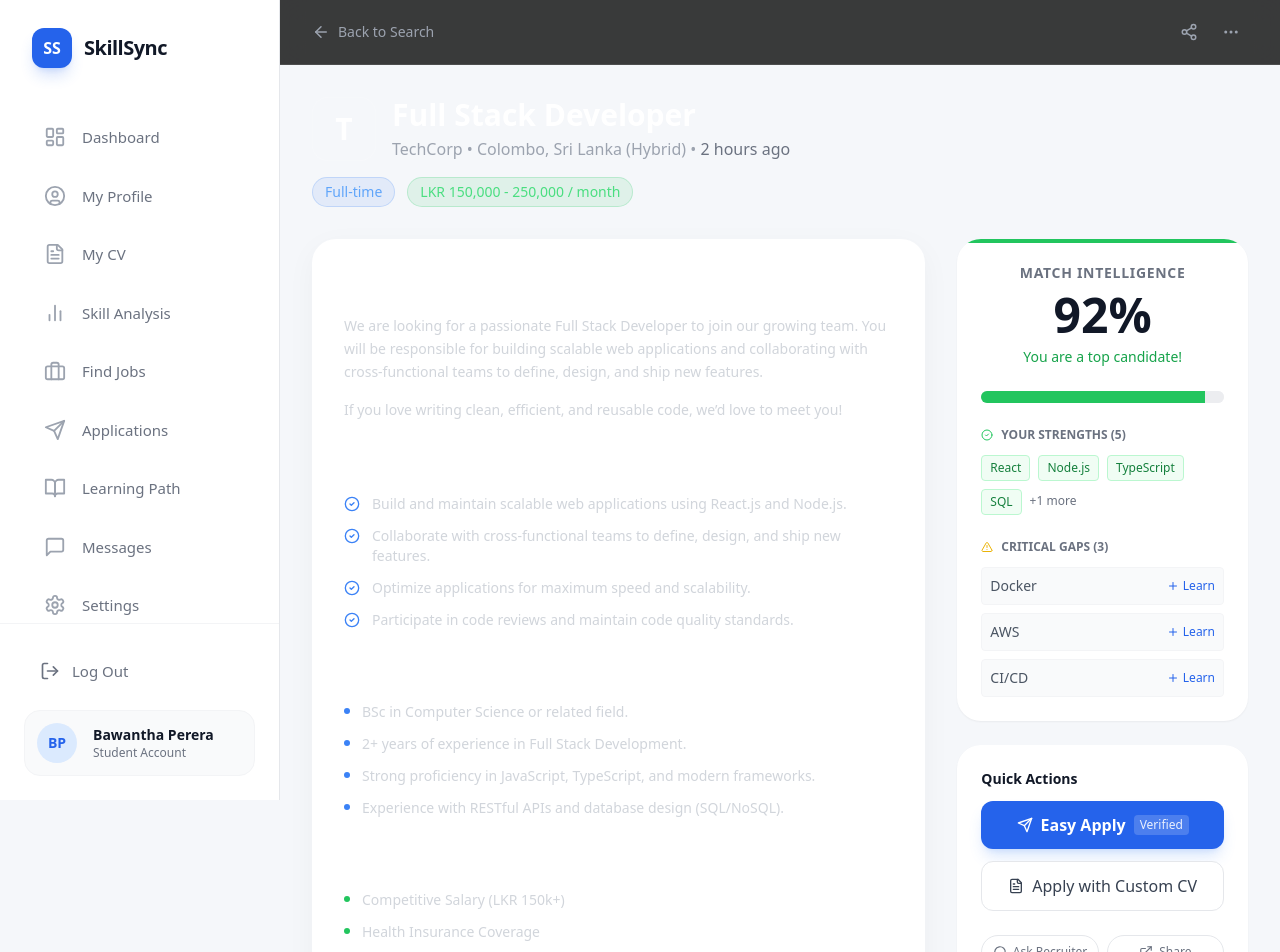
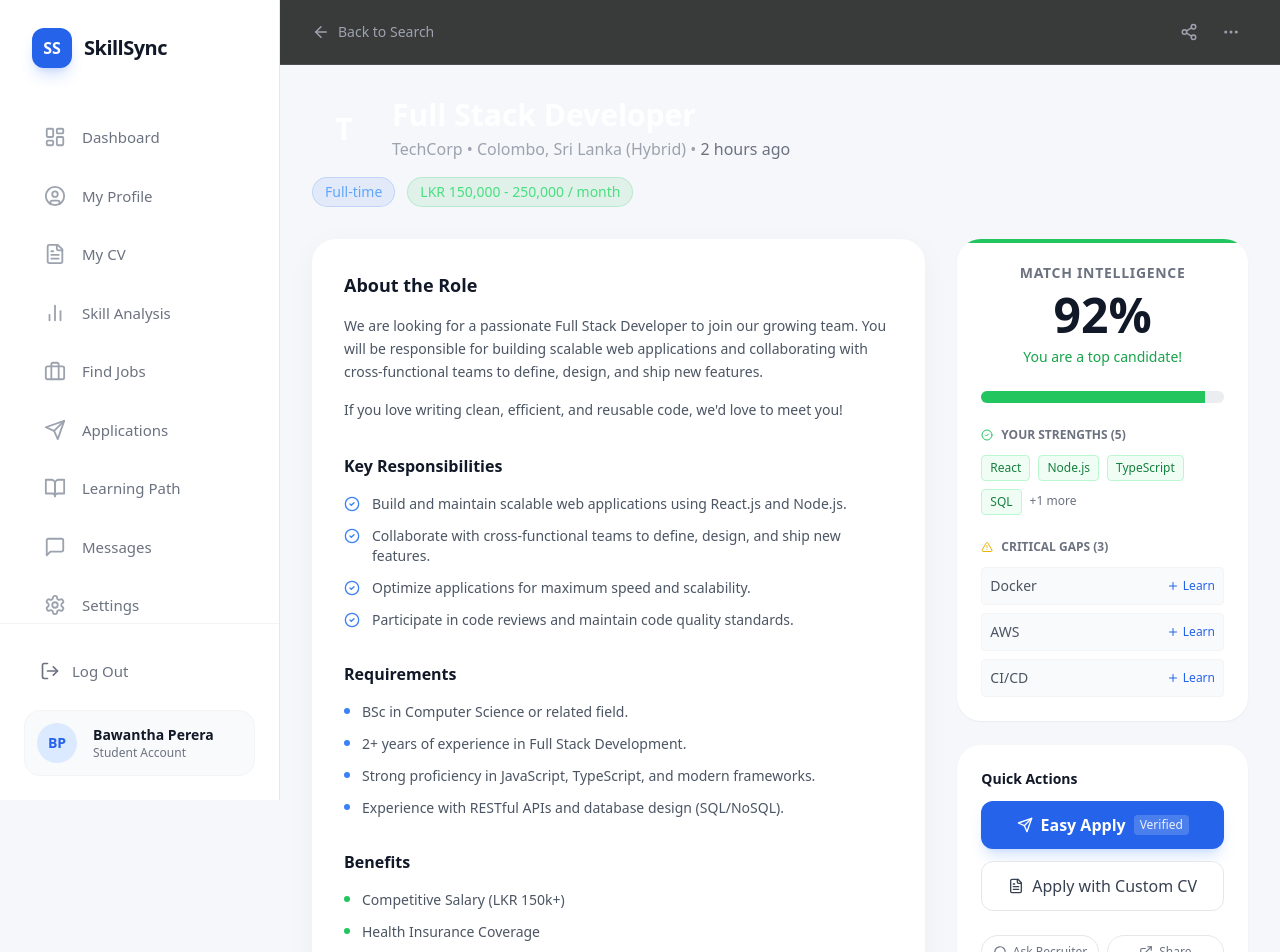
Before and after one commit to Bawaperera/SkillSyncFrontend, a Next.js app: page /student/jobs/1 in a window 1280 px wide. Shown: the top 952 px of the page. Built offline with nearby package versions, Linux system fonts and the light colour scheme.

Commit message:
fix: Update styles for improved readability and consistency across components

```diff
--- a/src/app/(public)/page.tsx
+++ b/src/app/(public)/page.tsx
@@ -75,12 +75,12 @@ export default function LandingPage() {
                                 whileInView={{ opacity: 1, y: 0 }}
                                 transition={{ duration: 0.5 }}
                                 viewport={{ once: true }}
-                                className="group p-6 rounded-2xl hover:border-red-500/30 transition-colors bg-[#F8F7F4] dark:bg-[#F8F7F4] border border-gray-100 dark:border-gray-100 shadow-none">
+                                className="group p-6 rounded-2xl hover:border-red-500/30 transition-colors bg-[#F8F7F4] border border-gray-100 shadow-none">
                                 <div className="p-3 bg-red-100 rounded-xl inline-block mb-4 text-red-600 group-hover:scale-110 transition-transform">
                                     <AlertTriangle className="w-8 h-8" />
                                 </div>
-                                <h3 className="text-xl font-bold mb-2 text-gray-900 dark:text-gray-900">The Student Trap</h3>
-                                <p className="text-gray-600 dark:text-gray-600">Graduating with good grades but still getting rejected? It’s not you; it’s the <strong className="text-gray-900 dark:text-gray-900">Skill Gap</strong> between curriculum and industry.</p>
+                                <h3 className="text-xl font-bold mb-2 text-gray-900">The Student Trap</h3>
+                                <p className="text-gray-600">Graduating with good grades but still getting rejected? It's not you; it's the <strong className="text-gray-900">Skill Gap</strong> between curriculum and industry.</p>
                             </motion.div>
 
                             <motion.div
--- a/src/app/globals.css
+++ b/src/app/globals.css
@@ -57,27 +57,27 @@
 @layer components {
 
   .glass-card {
-    @apply bg-white shadow-smooth border-none dark:bg-[#121214]/60 dark:backdrop-blur-xl dark:border-white/5 dark:shadow-2xl dark:shadow-black/50 rounded-[24px] transition-all duration-300;
+    @apply bg-white shadow-smooth border-none rounded-[24px] transition-all duration-300;
   }
 
   .glass-card-hover {
-    @apply hover:shadow-smooth-hover hover:-translate-y-1 dark:hover:bg-white/10 dark:hover:border-white/10;
+    @apply hover:shadow-smooth-hover hover:-translate-y-1;
   }
 
   .glass-panel {
-    @apply bg-white/90 dark:bg-[#0A0A0B]/80 backdrop-blur-xl border-b md:border-b-0 md:border-r border-gray-100 dark:border-white/5;
+    @apply bg-white/90 backdrop-blur-xl border-b md:border-b-0 md:border-r border-gray-100;
   }
 
   .glass-input {
-    @apply bg-white dark:bg-white/5 border border-gray-200 dark:border-white/10 rounded-xl px-4 py-3 text-[#1A1A1A] dark:text-gray-200 placeholder:text-gray-400 dark:placeholder:text-gray-500 focus:outline-none focus:border-blue-500/50 focus:ring-4 focus:ring-blue-500/10 transition-all duration-300;
+    @apply bg-white border border-gray-200 rounded-xl px-4 py-3 text-[#1A1A1A] placeholder:text-gray-400 focus:outline-none focus:border-blue-500/50 focus:ring-4 focus:ring-blue-500/10 transition-all duration-300;
   }
 
   .glass-button {
-    @apply bg-white dark:bg-white/10 hover:bg-gray-50 dark:hover:bg-white/20 border border-gray-200 dark:border-white/10 text-[#1A1A1A] dark:text-white font-semibold rounded-xl px-6 py-3 shadow-sm hover:shadow-md transition-all active:scale-95;
+    @apply bg-white hover:bg-gray-50 border border-gray-200 text-[#1A1A1A] font-semibold rounded-xl px-6 py-3 shadow-sm hover:shadow-md transition-all active:scale-95;
   }
 
   .glass-button-primary {
-    @apply bg-blue-600 dark:bg-blue-600 hover:bg-blue-700 dark:hover:bg-blue-500 text-white border-none shadow-lg shadow-blue-500/20 hover:shadow-blue-500/40;
+    @apply bg-blue-600 hover:bg-blue-700 text-white border-none shadow-lg shadow-blue-500/20 hover:shadow-blue-500/40;
   }
 }
 
@@ -92,7 +92,7 @@
 }
 
 ::-webkit-scrollbar-thumb {
-  @apply bg-gray-200 dark:bg-white/10 rounded-full hover:bg-gray-300 dark:hover:bg-white/20 transition-colors;
+  @apply bg-gray-200 rounded-full hover:bg-gray-300 transition-colors;
 }
 
 /* Fix autofill text visibility */
--- a/src/components/student/cv/CVBuilder.tsx
+++ b/src/components/student/cv/CVBuilder.tsx
@@ -155,7 +155,7 @@ export function CVBuilder() {
                 <div className="flex justify-between items-center mb-4">
                     <h2 className="text-sm font-bold text-gray-400 uppercase tracking-wider">Live Preview</h2>
                     <div className="flex gap-2">
-                        <button className="px-3 py-1.5 rounded-lg bg-white/5 hover:bg-white/10 text-white text-xs font-medium border border-white/10 flex items-center gap-2">
+                        <button className="px-3 py-1.5 rounded-lg bg-gray-100 hover:bg-gray-200 text-gray-700 text-xs font-medium border border-gray-300 flex items-center gap-2">
                             <Save size={14} /> Save Draft
                         </button>
                         <button className="px-3 py-1.5 rounded-lg bg-blue-600 hover:bg-blue-700 text-white text-xs font-bold flex items-center gap-2">
--- a/src/components/student/jobs/JobDescription.tsx
+++ b/src/components/student/jobs/JobDescription.tsx
@@ -12,40 +12,40 @@ export function JobDescription({ job }: JobDescriptionProps) {
     return (
         <div className="space-y-6">
             <GlassCard className="p-6 md:p-8">
-                <h2 className="text-lg font-bold text-white mb-4">About the Role</h2>
-                <div className="prose prose-invert text-gray-300 text-sm leading-relaxed mb-8">
+                <h2 className="text-lg font-bold text-gray-900 mb-4">About the Role</h2>
+                <div className="prose text-gray-600 text-sm leading-relaxed mb-8">
                     <p>
                         We are looking for a passionate {job.title} to join our growing team. You will be responsible for building scalable web applications and collaborating with cross-functional teams to define, design, and ship new features.
                     </p>
                     <p className="mt-4">
-                        If you love writing clean, efficient, and reusable code, we’d love to meet you!
+                        If you love writing clean, efficient, and reusable code, we'd love to meet you!
                     </p>
                 </div>
 
-                <h3 className="text-md font-bold text-white mb-4">Key Responsibilities</h3>
+                <h3 className="text-md font-bold text-gray-900 mb-4">Key Responsibilities</h3>
                 <ul className="space-y-3 mb-8">
                     {job.responsibilities.map((item, i) => (
-                        <li key={i} className="flex items-start gap-3 text-sm text-gray-300">
+                        <li key={i} className="flex items-start gap-3 text-sm text-gray-600">
                             <CheckCircle2 size={16} className="text-blue-500 mt-0.5 shrink-0" />
                             {item}
                         </li>
                     ))}
                 </ul>
 
-                <h3 className="text-md font-bold text-white mb-4">Requirements</h3>
+                <h3 className="text-md font-bold text-gray-900 mb-4">Requirements</h3>
                 <ul className="space-y-3 mb-8">
                     {job.requirements.map((item, i) => (
-                        <li key={i} className="flex items-start gap-3 text-sm text-gray-300">
+                        <li key={i} className="flex items-start gap-3 text-sm text-gray-600">
                             <div className="w-1.5 h-1.5 rounded-full bg-blue-500 mt-1.5 shrink-0" />
                             {item}
                         </li>
                     ))}
                 </ul>
 
-                <h3 className="text-md font-bold text-white mb-4">Benefits</h3>
+                <h3 className="text-md font-bold text-gray-900 mb-4">Benefits</h3>
                 <ul className="space-y-3">
                     {job.benefits.map((item, i) => (
-                        <li key={i} className="flex items-start gap-3 text-sm text-gray-300">
+                        <li key={i} className="flex items-start gap-3 text-sm text-gray-600">
                             <div className="w-1.5 h-1.5 rounded-full bg-green-500 mt-1.5 shrink-0" />
                             {item}
                         </li>
```
